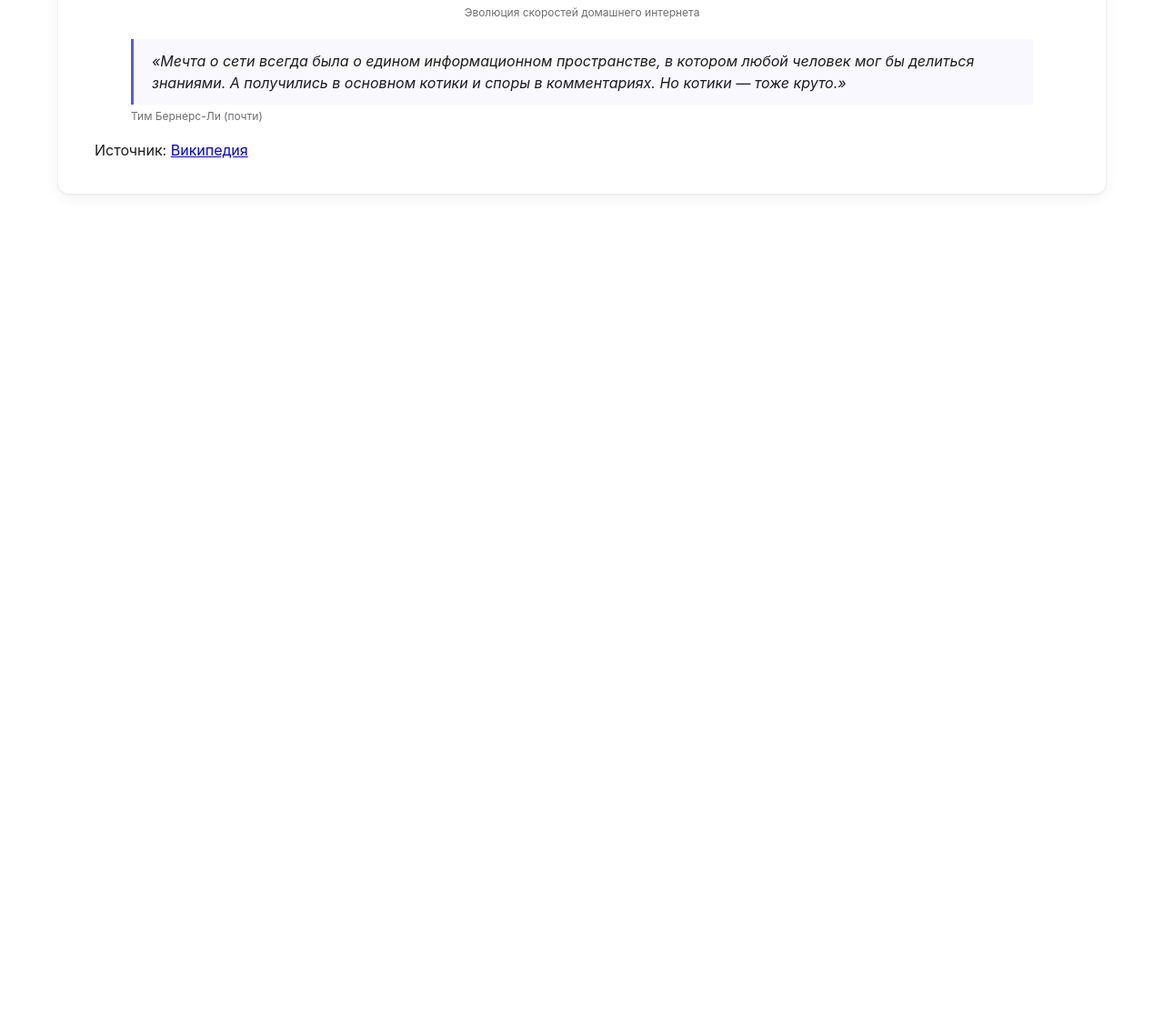
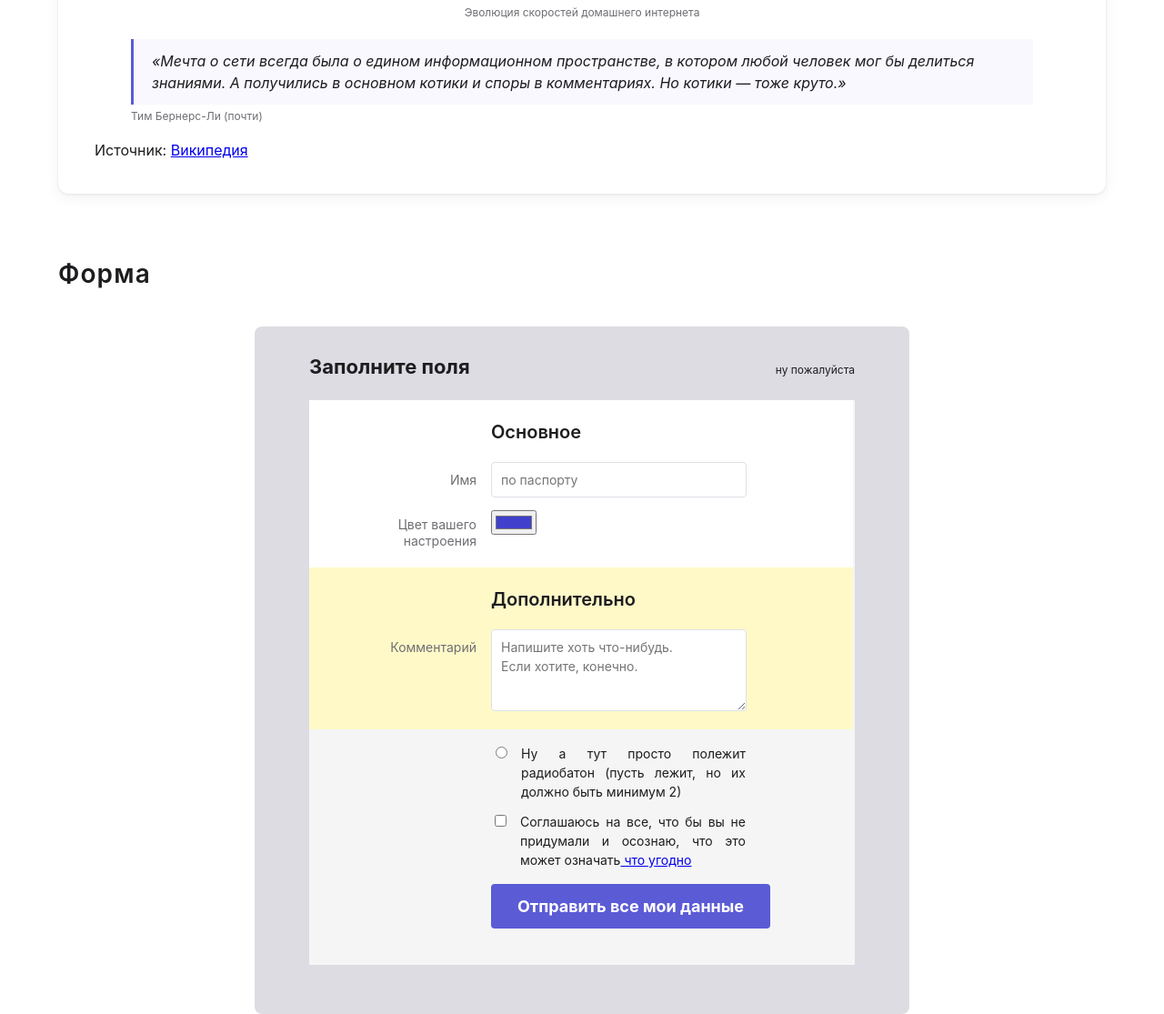
Before and after one commit to RuMax21/officemag, a website built with Vite: page index.html in a window 1280 px wide. Shown: the part 804-1919 px from the top of the page at 91% size. Before the commit the page ends 1089 px from the top, so only its background shows below. Built offline with nearby package versions, Linux system fonts and the light colour scheme.

Commit message:
feat: add form markup & styles

```diff
--- a/index.html
+++ b/index.html
@@ -120,6 +120,95 @@
           </article>
         </div>
       </section>
+      <section>
+        <div class="section__head">
+          <h2 class="section__title">Форма</h2>
+        </div>
+        <div class="section__body">
+          <div class="form-section">
+            <div class="form-section__head">
+              <h2 class="form-section__title">Заполните поля</h2>
+              <span class="form-section__hint">ну пожалуйста</span>
+            </div>
+            <form class="form" action="#">
+              <fieldset class="fieldset">
+                <legend class="fieldset__legend">
+                  <span>Основное</span>
+                </legend>
+                <div class="field">
+                  <label class="field__label" for="user-name">Имя</label>
+                  <input
+                    class="field__input"
+                    type="text"
+                    id="user-name"
+                    name="user-name"
+                    placeholder="по паспорту"
+                  />
+                </div>
+                <div class="field">
+                  <label class="field__label" for="mood-color"
+                    >Цвет вашего настроения</label
+                  >
+                  <input
+                    id="mood-color"
+                    name="mood-color"
+                    type="color"
+                    value="#4040cc"
+                  />
+                </div>
+              </fieldset>
+              <fieldset class="fieldset fieldset--highlight">
+                <legend class="fieldset__legend">
+                  <span> Дополнительно </span>
+                </legend>
+                <div class="field">
+                  <label class="field__label" for="comment-area"
+                    >Комментарий</label
+                  >
+                  <textarea
+                    class="field__input field__input--textarea"
+                    id="comment-area"
+                    name="comment-area"
+                    placeholder="Напишите хоть что-нибудь.&#10;Если хотите, конечно."
+                  ></textarea>
+                </div>
+              </fieldset>
+              <div class="form__agreement">
+                <label for="agreement-radio" class="form__option">
+                  <input
+                    id="agreement-radio"
+                    name="agreement-radio"
+                    type="radio"
+                    value="just yes"
+                  />
+                  <span class="form__option--text">
+                    Ну а тут просто полежит радиобатон (пусть лежит, но их
+                    должно быть минимум 2)
+                  </span>
+                </label>
+                <label for="agreement-checkbox" class="form__option">
+                  <input
+                    id="agreement-checkbox"
+                    name="agreement-checkbox"
+                    type="checkbox"
+                    value="yes"
+                    required
+                  />
+                  <span class="form__option--text">
+                    Соглашаюсь на все, что бы вы не придумали и осознаю, что это
+                    может означать<a href="#"> что угодно </a>
+                  </span>
+                </label>
+              </div>
+              <div class="form__action">
+                <button class="form__button" type="submit">
+                  Отправить все мои данные
+                </button>
+              </div>
+            </form>
+          </div>
+        </div>
+      </section>
     </main>
   </body>
 </html>
--- a/src/styles/abstracts/_variables.scss
+++ b/src/styles/abstracts/_variables.scss
@@ -1,9 +1,12 @@
 $color-surface: #ffffff;
 $color-background: #f5f5f5;
 $color-accent: #5b5bd6;
+$color-accent-hover: #4747b5;
 $color-text: #1d1d1f;
 $color-text-muted: #6e6e73;
 $color-border: #dde1e7;
+$color-background-form: #dddce3;
+$color-background-highlight: #fff9c8;
 
 $font-family-base: Inter, system-ui, sans-serif;
 
@@ -16,3 +19,11 @@ $max-width: 1200px;
 $shadow-card:
   0 1px 3px rgba(0, 0, 0, 0.08),
   0 4px 16px rgba(0, 0, 0, 0.06);
+
+$field-label-width: 160px;
+$field-gap: 16px;
+$fieldset-padding: 24px;
+
+$transition: 180ms ease;
+
+$breakpoint-mobile: 700px;
--- /dev/null
+++ b/src/styles/components/_form.scss
@@ -0,0 +1,195 @@
+@use '../abstracts/variables' as *;
+
+.form-section {
+  max-width: 720px;
+  padding: 28px 60px 24px;
+  border-radius: $radius-md;
+  background-color: $color-background-form;
+  margin: 0 auto;
+
+  &__head {
+    display: flex;
+    justify-content: space-between;
+    align-items: baseline;
+    margin-bottom: 20px;
+  }
+
+  &__title {
+    font-size: 22px;
+    font-weight: 700;
+  }
+
+  &__hint {
+    font-size: 12px;
+    color: $color-text;
+  }
+}
+
+.form {
+  display: flex;
+  flex-direction: column;
+  background-color: $color-background;
+  margin-bottom: 30px;
+
+  &__agreement {
+    padding: 16px $fieldset-padding;
+    padding-left: calc(
+      #{$fieldset-padding} + #{$field-label-width} + #{$field-gap}
+    );
+    display: flex;
+    flex-direction: column;
+    gap: 12px;
+  }
+
+  &__option {
+    display: flex;
+    align-items: flex-start;
+    gap: 12px;
+    font-size: 14px;
+    cursor: pointer;
+    max-width: 280px;
+
+    input {
+      flex-shrink: 0;
+      cursor: pointer;
+    }
+
+    &--text {
+      flex: 1;
+      text-align: justify;
+    }
+  }
+
+  &__action {
+    padding: 0 0 40px $fieldset-padding;
+    padding-left: calc(
+      #{$fieldset-padding} + #{$field-label-width} + #{$field-gap}
+    );
+  }
+
+  &__button {
+    color: #ffffff;
+    padding: 10px 28px;
+    font-size: 18px;
+    font-weight: 700;
+    background-color: $color-accent;
+    border: 1px solid transparent;
+    border-radius: $radius-sm;
+    cursor: pointer;
+    transition:
+      background $transition,
+      box-shadow $transition,
+      transform $transition;
+
+    &:hover {
+      background-color: $color-accent-hover;
+    }
+
+    &:active {
+      transform: translateY(1px);
+    }
+
+    &:disabled {
+      opacity: 0.5;
+      cursor: not-allowed;
+      pointer-events: none;
+    }
+  }
+}
+
+.fieldset {
+  display: flex;
+  flex-direction: column;
+  border: none;
+  background-color: $color-surface;
+  padding: 20px 24px;
+
+  &--highlight {
+    background-color: $color-background-highlight;
+  }
+
+  &__legend {
+    float: left;
+    width: 100%;
+    font-size: 20px;
+    font-weight: 600;
+    margin-bottom: 18px;
+    margin-left: calc(#{$field-label-width} + #{$field-gap});
+    padding: 0;
+  }
+}
+
+.field {
+  display: grid;
+  grid-template-columns: $field-label-width 1fr;
+  gap: 8px 16px;
+  align-items: first baseline;
+  margin-bottom: 14px;
+
+  &:last-child {
+    margin-bottom: 0;
+  }
+
+  &__label {
+    text-align: right;
+    font-size: 14px;
+    color: $color-text-muted;
+    line-height: 1.3;
+  }
+
+  &__input {
+    width: 75%;
+    padding: 8px 10px;
+    border: 1px solid $color-border;
+    border-radius: $radius-sm;
+    font-size: 14px;
+    outline: none;
+
+    &--textarea {
+      resize: vertical;
+      min-height: 90px;
+    }
+  }
+}
+
+@media (max-width: $breakpoint-mobile) {
+  .form-section {
+    padding: 20px 16px;
+  }
+
+  .fieldset {
+    &__legend {
+      margin-left: 0;
+      margin-bottom: 12px;
+    }
+  }
+
+  .field {
+    grid-template-columns: 1fr;
+
+    &__label {
+      text-align: left;
+    }
+
+    &__input {
+      width: 100%;
+    }
+  }
+
+  .form {
+    &__agreement {
+      padding-left: $fieldset-padding;
+      align-self: center;
+    }
+
+    &__action {
+      padding-left: $fieldset-padding;
+      text-align: center;
+    }
+
+    &__button {
+      padding: 5px 14px;
+      font-size: 14px;
+    }
+  }
+}
--- a/src/styles/main.scss
+++ b/src/styles/main.scss
@@ -1,3 +1,4 @@
 @use './base/reset';
 @use './base/globals';
 @use './components/article';
+@use './components/form';
```
